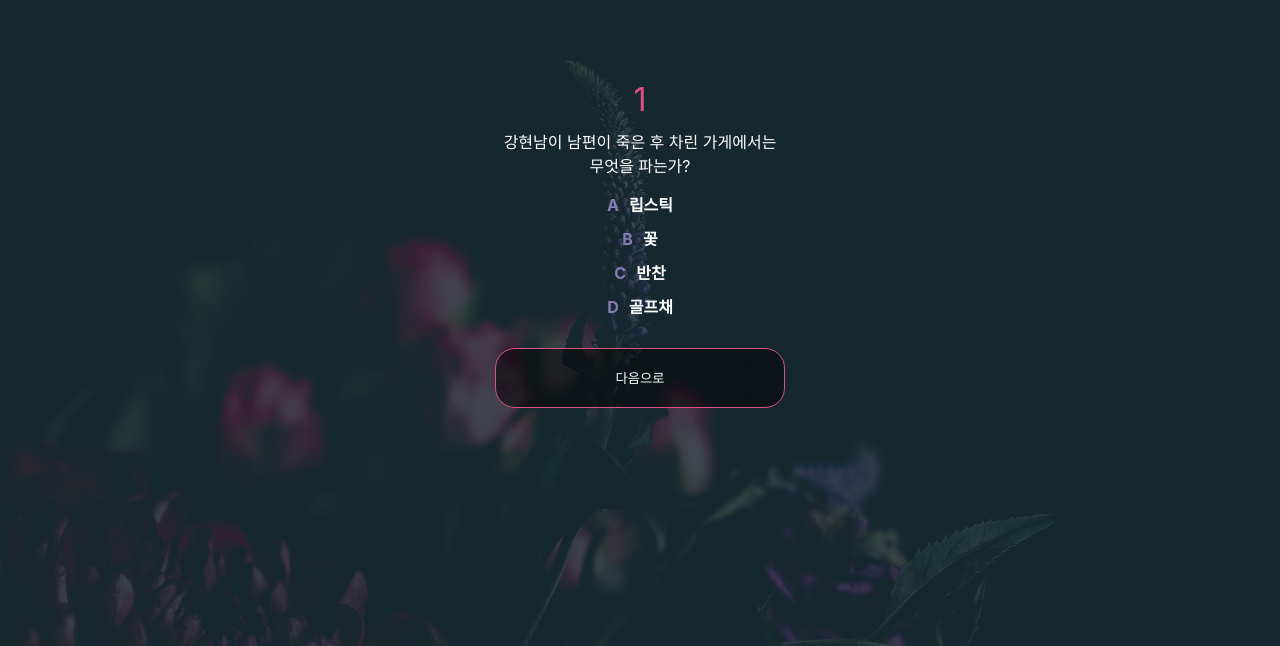
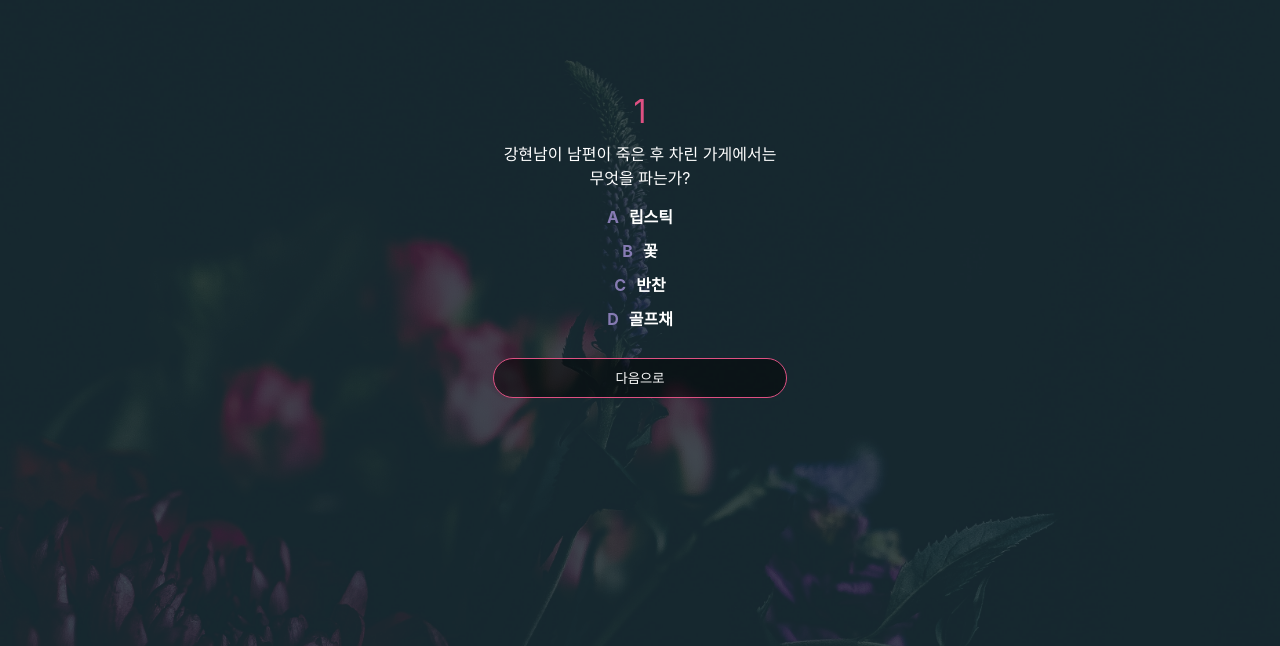
Before and after one commit to jonashan20/futurerichclub, a React (Create React App) app: page /Page in a window 1280 px wide. Shown: the part 154-800 px from the top of the page. Built offline with nearby package versions, Linux system fonts and the light colour scheme.

Commit message:
버튼 사이즈 수정

```diff
--- a/src/App.css
+++ b/src/App.css
@@ -11,7 +11,7 @@
 .btn-share {display:block; width:200px; height:36px; line-height:36px; border-radius:20px; background-color:rgba(134,124,179,0.5); text-decoration:none;}
 .btn-share:hover {background-color:#695c9b;}
 
-.btn-question {display:block; min-width:200px; height:60px; border:1px solid #de5082; border-radius:20px; background-color:rgba(0,0,0,0.5); color:#fff; cursor: pointer;}
+.btn-question {display:block; min-width:200px; height:40px; border:1px solid #de5082; border-radius:20px; background-color:rgba(0,0,0,0.5); color:#fff; cursor: pointer;}
 .btn-question:hover {background-color:rgba(222,80,130,0.8);}
 .btn-back {background:none; border:none; box-shadow: none; color:#de5082; text-decoration:underline; cursor:pointer;}
 
@@ -25,7 +25,7 @@
 .box-contents {position:relative; z-index:999;}
 .box-contents dl dt {font-size:2em; color:#de5082;}
 .box-contents dl dd {max-width:280px; word-break:keep-all; padding:10px;}
-.box-contents .btn-question {margin:5px;}
+.box-contents .btn-question {margin:3px;}
 .ly-contents .bg-main {opacity:0.2;}
 
 .wrap-form {margin-bottom:30px;}
```
